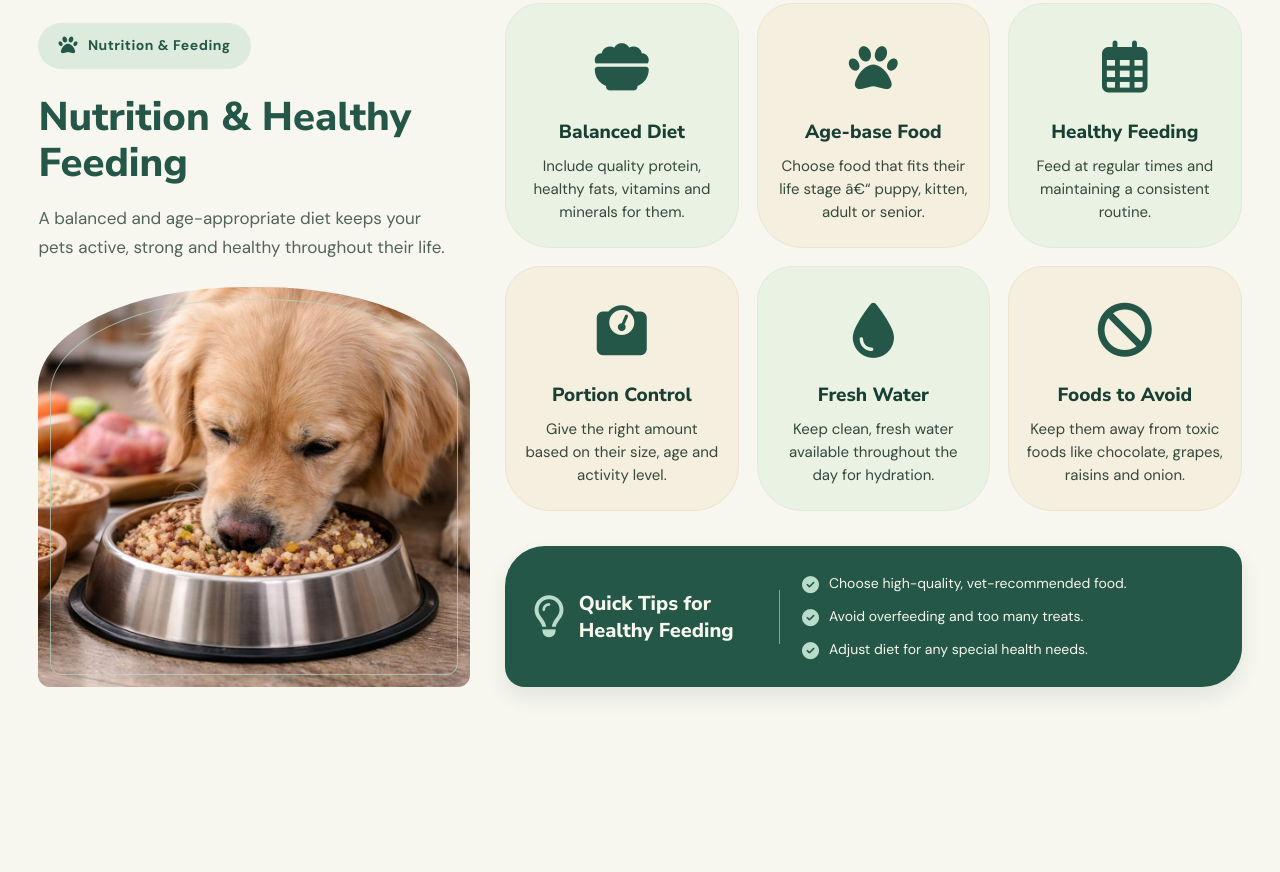
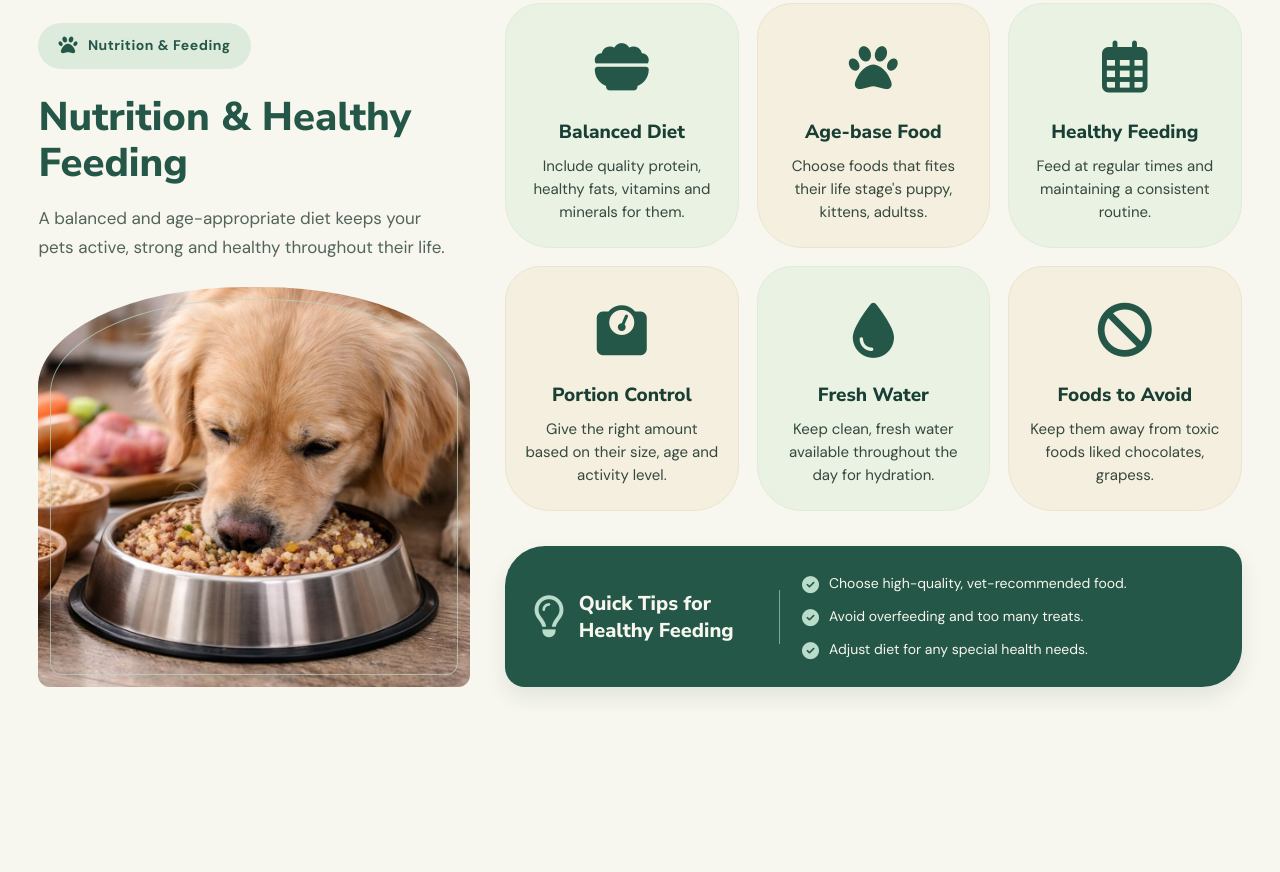
Before and after one commit to janani30-d/pawsheal, a plain HTML site: page pet-care.html in a window 1280 px wide. Shown: the part 1633-2505 px from the top of the page. Drawn offline with Linux system fonts and the light colour scheme.

Commit message:
Add files via upload

```diff
--- a/pet-care.html
+++ b/pet-care.html
@@ -556,8 +556,8 @@
                     <h3>Age-base Food</h3>
 
                     <p>
-                        Choose food that fits their life stage â€“
-                        puppy, kitten, adult or senior.
+                        Choose foods that fites their life stage's
+                        puppy, kittens, adultss.
                     </p>
 
                 </article>
@@ -624,8 +624,8 @@
                     <h3>Foods to Avoid</h3>
 
                     <p>
-                        Keep them away from toxic foods like
-                        chocolate, grapes, raisins and onion.
+                        Keep them away from toxic foods liked
+                        chocolates, grapess.
                     </p>
 
                 </article>
```
